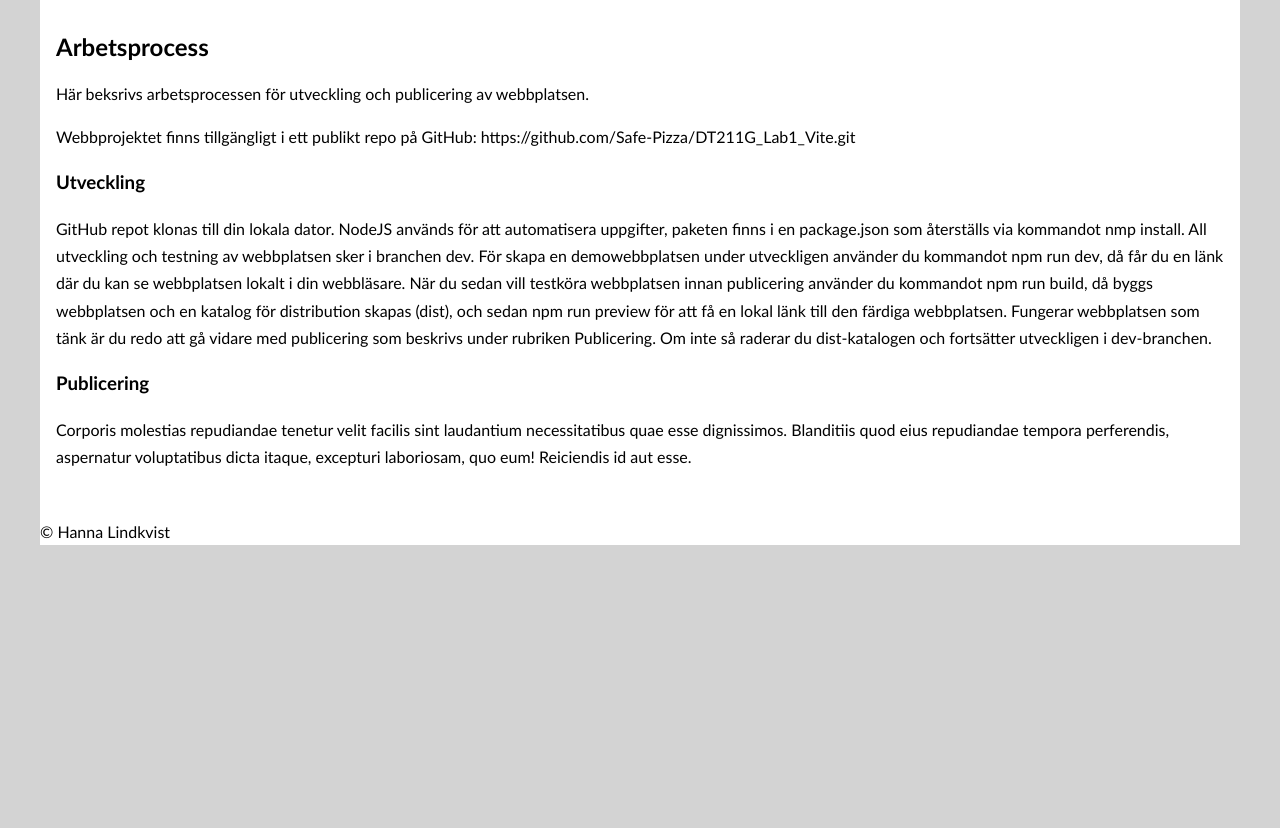
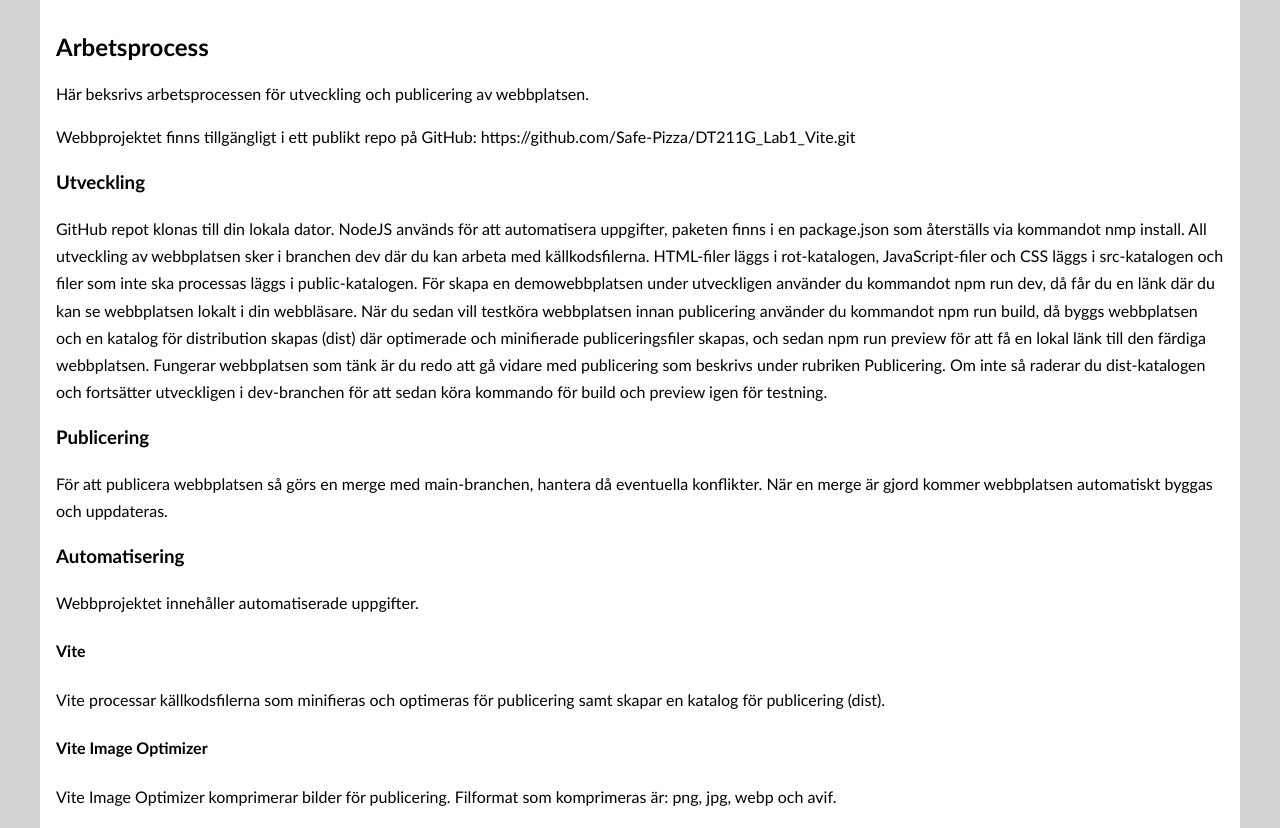
Before and after one commit to Safe-Pizza/DT211G_Lab1_Vite, a website built with Vite: page process.html in a window 1280 px wide. Shown: the part 109-937 px from the top of the page. Before the commit the page ends 800 px from the top, so only its background shows below. Built offline with nearby package versions, Linux system fonts and the light colour scheme.

Commit message:
skriver arbetsprocess

```diff
--- a/process.html
+++ b/process.html
@@ -27,16 +27,20 @@
             <p>Webbprojektet finns tillgängligt i ett publikt repo på GitHub: https://github.com/Safe-Pizza/DT211G_Lab1_Vite.git</p>
             <h3>Utveckling</h3>
             <p>GitHub repot klonas till din lokala dator. NodeJS används för att automatisera uppgifter, paketen finns i en package.json som återställs via kommandot nmp install.
-                All utveckling och testning av webbplatsen sker i branchen dev. För skapa en demowebbplatsen under utveckligen använder du kommandot npm run dev, då får du en länk där du kan se webbplatsen lokalt i din webbläsare.
-                När du sedan vill testköra webbplatsen innan publicering använder du kommandot npm run build, då byggs webbplatsen och en katalog för distribution skapas (dist), och sedan npm run preview för att få en lokal länk till den färdiga webbplatsen.
-                Fungerar webbplatsen som tänk är du redo att gå vidare med publicering som beskrivs under rubriken Publicering. Om inte så raderar du dist-katalogen och fortsätter utveckligen i dev-branchen.
+                All utveckling av webbplatsen sker i branchen dev där du kan arbeta med källkodsfilerna. HTML-filer läggs i rot-katalogen, JavaScript-filer och CSS läggs i src-katalogen och filer som inte ska processas läggs i public-katalogen. För skapa en demowebbplatsen under utveckligen använder du kommandot npm run dev, då får du en länk där du kan se webbplatsen lokalt i din webbläsare.
+                När du sedan vill testköra webbplatsen innan publicering använder du kommandot npm run build, då byggs webbplatsen och en katalog för distribution skapas (dist) där optimerade och minifierade publiceringsfiler skapas, och sedan npm run preview för att få en lokal länk till den färdiga webbplatsen.
+                Fungerar webbplatsen som tänk är du redo att gå vidare med publicering som beskrivs under rubriken Publicering. Om inte så raderar du dist-katalogen och fortsätter utveckligen i dev-branchen för att sedan köra kommando för build och preview igen för testning.
             </p>
             <h3>Publicering</h3>
-            <p>Corporis molestias repudiandae tenetur velit facilis sint laudantium necessitatibus quae esse
-                dignissimos.
-                Blanditiis quod eius repudiandae tempora perferendis, aspernatur voluptatibus dicta itaque, excepturi
-                laboriosam,
-                quo eum! Reiciendis id aut esse.</p>
+            <p>För att publicera webbplatsen så görs en merge med main-branchen, hantera då eventuella konflikter. När en merge är gjord kommer webbplatsen automatiskt byggas och uppdateras.</p>
+            <h3>Automatisering</h3>
+            <p>Webbprojektet innehåller automatiserade uppgifter.</p>
+            <h4>Vite</h4>
+            <p>Vite processar källkodsfilerna som minifieras och optimeras för publicering samt skapar en katalog för publicering (dist).</p>
+            <h4>Vite Image Optimizer</h4>
+            <p>Vite Image Optimizer komprimerar bilder för publicering. Filformat som komprimeras är: png, jpg, webp och avif.</p>
+            <h4>Publicering via Netlify</h4>
+            <p>Netlify är kopplat till git-repot main på GitHub som automatiskt kör byggkommando och publicerar webbplatsen.</p>
         </main>
         <footer>
             <p>&copy; Hanna Lindkvist</p>
```
